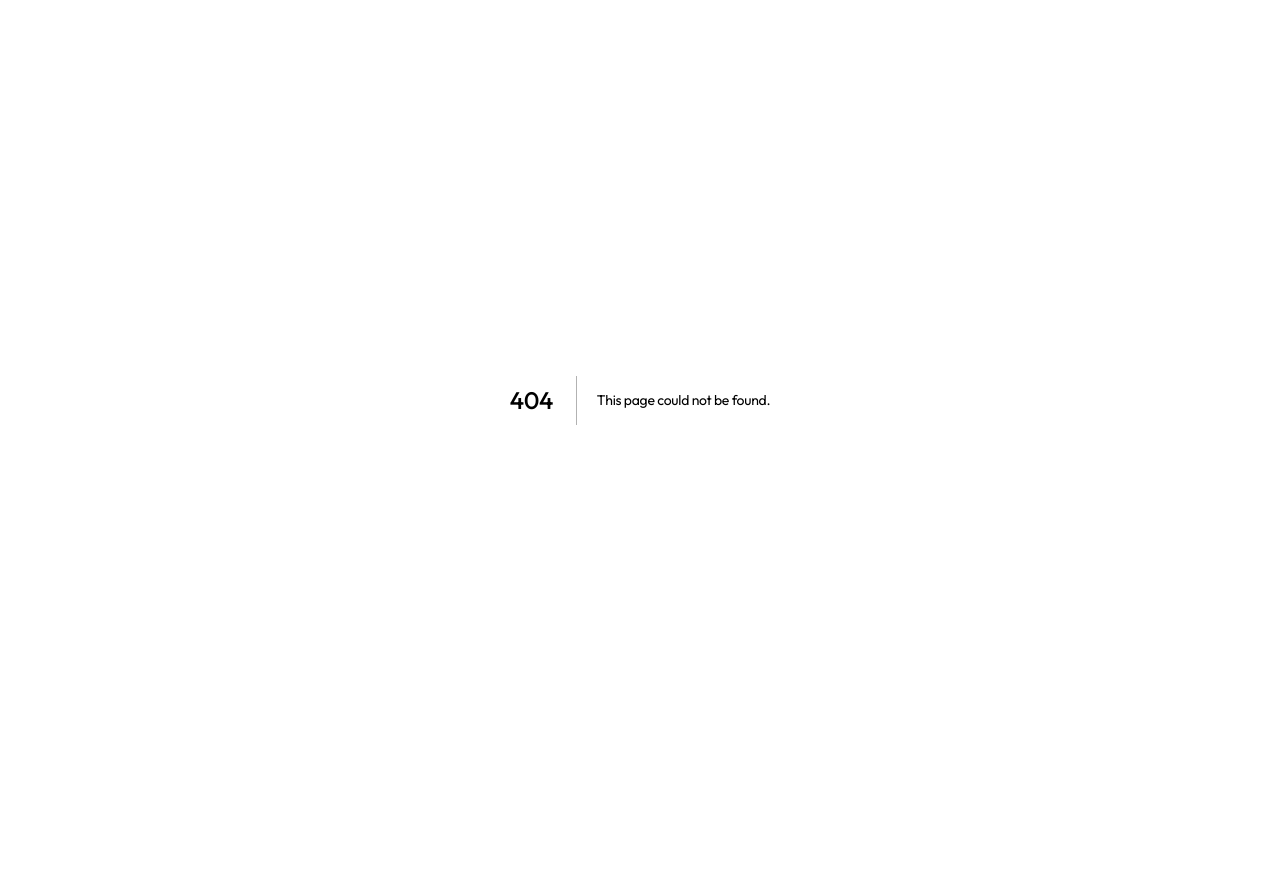
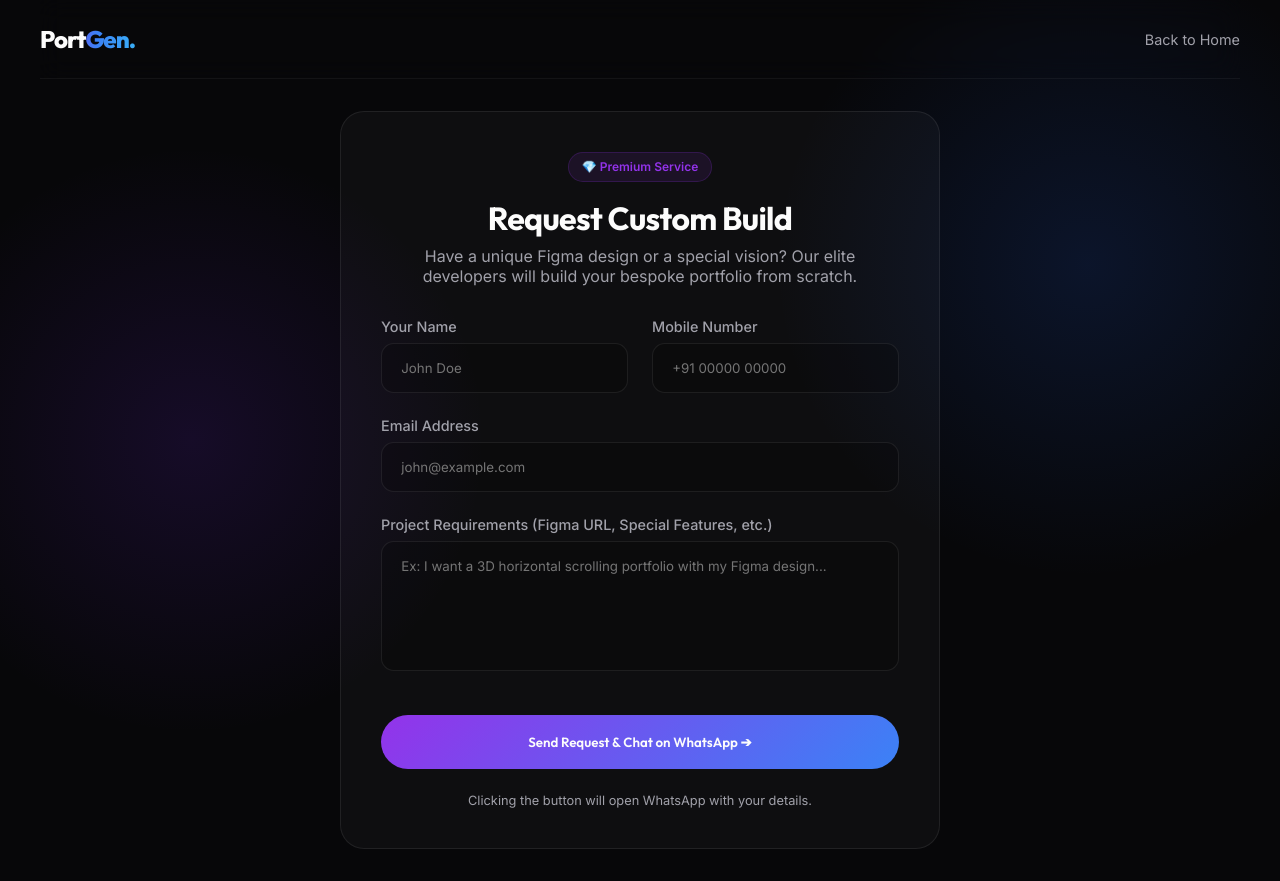
Before and after one commit to WhyNotNarayan/Portfolio-Generator, a Next.js app: page /custom-design in a window 1280 px wide. Before the commit this address had no page. Before the commit the page ends 800 px from the top, so only its background shows below. Built offline with nearby package versions, Linux system fonts and the light colour scheme.

Commit message:
Add Request Custom Build page with WhatsApp integration

```diff
--- /dev/null
+++ b/src/app/custom-design/page.tsx
@@ -0,0 +1,94 @@
+"use client";
+
+import { useState } from "react";
+import Link from "next/link";
+import "../globals.css";
+
+export default function CustomDesign() {
+  const [loading, setLoading] = useState(false);
+
+  const handleSubmit = (e: React.FormEvent<HTMLFormElement>) => {
+    e.preventDefault();
+    setLoading(true);
+
+    const formData = new FormData(e.currentTarget);
+    const name = formData.get("name") as string;
+    const email = formData.get("email") as string;
+    const phone = formData.get("phone") as string;
+    const requirements = formData.get("requirements") as string;
+
+    // Construct the WhatsApp Message
+    const message = `*Custom Build Request*%0A%0A` +
+      `*Name:* ${name}%0A` +
+      `*Email:* ${email}%0A` +
+      `*Phone:* ${phone}%0A%0A` +
+      `*Requirements:*%0A${requirements}`;
+
+    const whatsappNumber = "918975347452";
+    const whatsappUrl = `https://wa.me/${whatsappNumber}?text=${message}`;
+
+    // Redirect to WhatsApp
+    window.open(whatsappUrl, "_blank");
+    setLoading(false);
+  };
+
+  return (
+    <div style={{ minHeight: "100vh" }}>
+      <header className="container nav-header">
+        <Link href="/" className="logo cursor-pointer">
+          Port<span className="text-gradient">Gen.</span>
+        </Link>
+        <Link href="/" style={{ color: 'var(--text-muted)', fontSize: '0.9rem' }}>Back to Home</Link>
+      </header>
+
+      <main className="container auth-container animate-fade-in" style={{ padding: '2rem 1.5rem' }}>
+        <div className="glass-card auth-box" style={{ maxWidth: '600px' }}>
+          <div style={{ display: 'inline-block', padding: '0.4rem 0.8rem', background: 'rgba(147, 51, 234, 0.1)', color: 'var(--accent-purple)', borderRadius: '999px', fontSize: '0.75rem', fontWeight: 600, marginBottom: '1rem', border: '1px solid rgba(147, 51, 234, 0.2)' }}>
+            💎 Premium Service
+          </div>
+          <h1 className="auth-title">Request Custom Build</h1>
+          <p className="auth-subtitle">
+            Have a unique Figma design or a special vision? Our elite developers will build your bespoke portfolio from scratch.
+          </p>
+
+          <form onSubmit={handleSubmit} style={{ textAlign: 'left' }}>
+            <div style={{ display: 'grid', gridTemplateColumns: '1fr 1fr', gap: '1.5rem' }}>
+              <div className="input-group">
+                <label className="input-label">Your Name</label>
+                <input name="name" type="text" className="input-field" placeholder="John Doe" required />
+              </div>
+              <div className="input-group">
+                <label className="input-label">Mobile Number</label>
+                <input name="phone" type="tel" className="input-field" placeholder="+91 00000 00000" required />
+              </div>
+            </div>
+
+            <div className="input-group">
+              <label className="input-label">Email Address</label>
+              <input name="email" type="email" className="input-field" placeholder="john@example.com" required />
+            </div>
+
+            <div className="input-group">
+              <label className="input-label">Project Requirements (Figma URL, Special Features, etc.)</label>
+              <textarea
+                name="requirements"
+                className="input-field"
+                rows={6}
+                style={{ resize: 'none' }}
+                placeholder="Ex: I want a 3D horizontal scrolling portfolio with my Figma design..."
+                required
+              />
+            </div>
+
+            <button type="submit" disabled={loading} className="btn btn-gradient" style={{ width: '100%', marginTop: '1rem', padding: '1.2rem' }}>
+              {loading ? "Preparing WhatsApp..." : "Send Request & Chat on WhatsApp ➔"}
+            </button>
+            <p style={{ marginTop: '1.5rem', textAlign: 'center', fontSize: '0.8rem', color: 'var(--text-muted)' }}>
+              Clicking the button will open WhatsApp with your details.
+            </p>
+          </form>
+        </div>
+      </main>
+    </div>
+  );
+}
```
